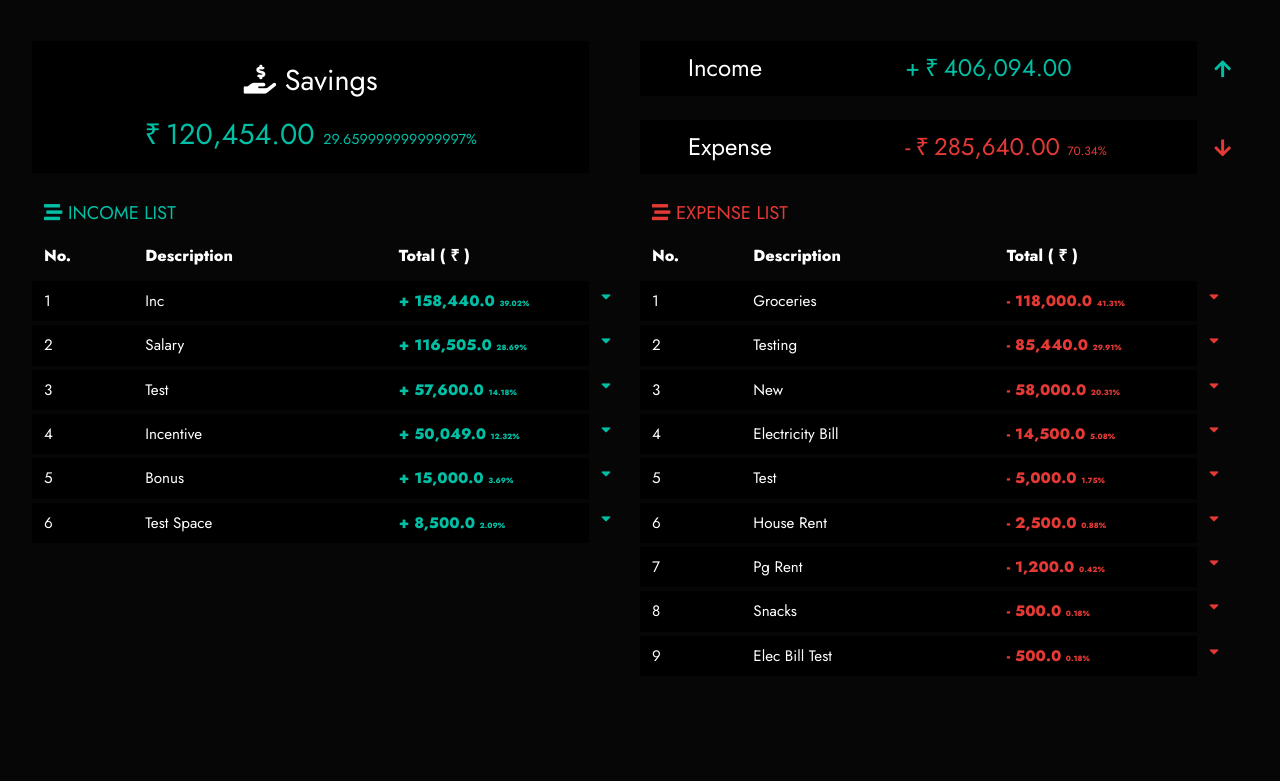
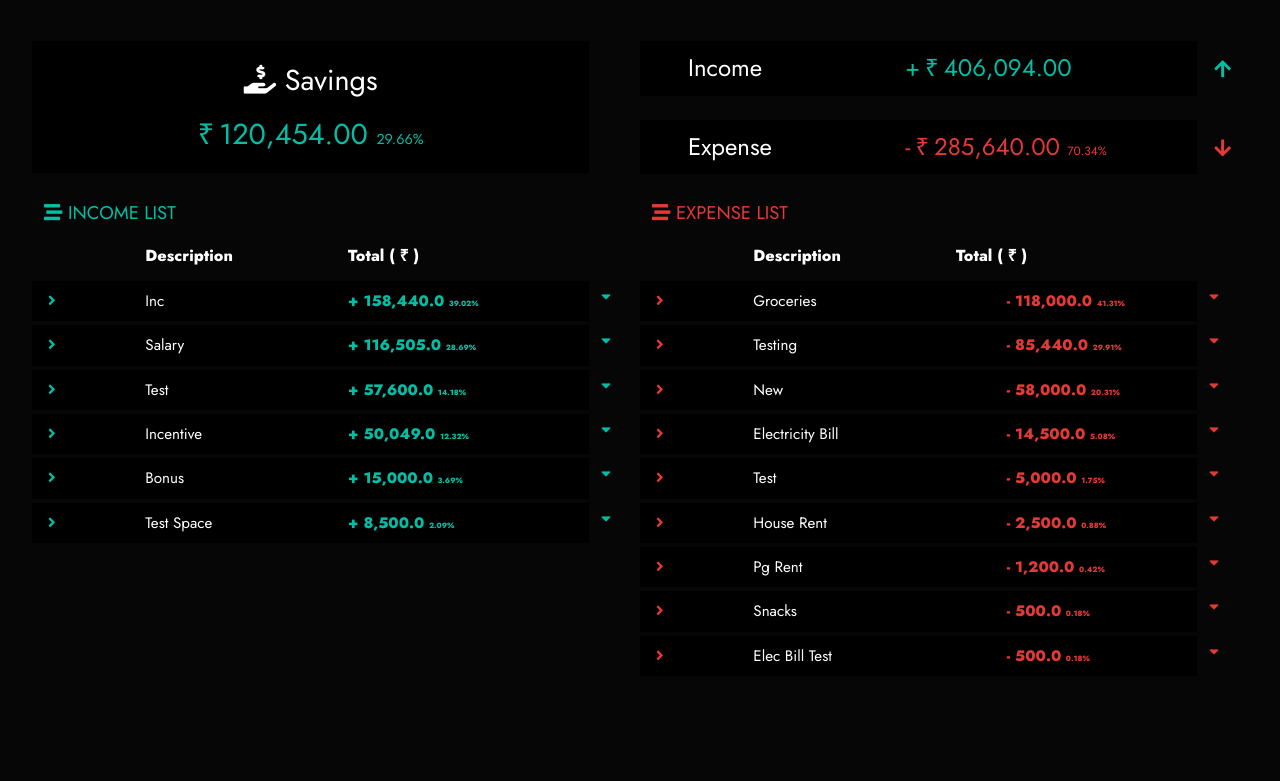
Before and after one commit to gsk-21/Budget-Manager, a Django app: page /user-profile in a window 1280 px wide. Shown: the part 59-840 px from the top of the page. Run offline with Django 3.2, Linux system fonts and the light colour scheme; a user stored in the database is signed in; data comes from the database, SQL or seed files in the repository; both versions use the stored data as it was after the commit; some libraries are stand-ins or nearby versions.

Commit message:
Feature update

```diff
--- a/app/views.py
+++ b/app/views.py
@@ -274,10 +274,7 @@ def monthly_budget(request):
                         total_expense = total_expense + get_number(i.amount, key)
                     except:
                         total_expense = total_expense + i.amount
-                # total_income = formated(total_income)
-                # total_expense = formated(total_expense)
-                # total_income = income_list.aggregate(Sum('amount'))['amount__sum']
-                # total_expense = expense_list.aggregate(Sum('amount'))['amount__sum']
+
                 savings = total_income - total_expense
 
                 expense_percent = 0
@@ -311,12 +308,28 @@ def monthly_budget(request):
                                    'savings': str(int(savings)),
                                    'savings_percent': savings_percent,
                                    'expense_percent': expense_percent,
-                                   'income_percent': income_percent
+                                   'income_percent': income_percent,
+                                   'max_income': False,
+                                   'max_expense': False,
+                                   'max_savings': False,
+                                   'min_income': False,
+                                   'min_expense': False,
+                                   'min_savings': False,
                                    }
                     budget_list.append(budget_dict)
+
+            max(budget_list, key=lambda x: float(x['income']))['max_income'] = True
+            max(budget_list, key=lambda x: float(x['expense']))['max_expense'] = True
+            max(budget_list, key=lambda x: float(x['savings']))['max_savings'] = True
+
+            if len(budget_list) > 1:
+                min(budget_list, key=lambda x: float(x['income']))['min_income'] = True
+                min(budget_list, key=lambda x: float(x['expense']))['min_expense'] = True
+                min(budget_list, key=lambda x: float(x['savings']))['min_savings'] = True
+
             budget_list.reverse()
             # print(year, "  -  ", yearly_income, "  ", yearly_expense, "  ", yearly_savings)
-            if (yearly_expense < yearly_income):
+            if yearly_expense < yearly_income:
                 yearly_inc_percent = 100
                 yearly_exp_percent = int(round(((int(yearly_expense) / int(yearly_income)) * 100), 0))
                 yearly_savings_percent = (100 - yearly_exp_percent)
@@ -466,7 +479,7 @@ def get_overall_budget(user, key):
     if total_expense < total_income:
         total_inc_percentage = 100
         total_exp_percentage = round(((int(total_expense) / int(total_income)) * 100), 2)
-        total_savings_percentage = total_inc_percentage - total_exp_percentage
+        total_savings_percentage = round((total_inc_percentage - total_exp_percentage), 2)
     context['overall_income'] = formated(total_income)
     context['overall_expense'] = formated(total_expense)
     context['overall_savings'] = formated(savings)
--- a/templates/expense_dropdown.html
+++ b/templates/expense_dropdown.html
@@ -17,8 +17,8 @@
 
     <div class="row content expenseContent word-wrap ">
 
-        <div class="col-2 white-row-bg pt-2 pb-2 expense-left-border">
-
+        <div class="col-2 white-row-bg pt-2 pb-2 expense-left-borderS">
+            {{forloop.counter}}.
         </div>
 
         <div class="col-5 white-row-bg pt-2 pb-2">
--- a/templates/expense_dropdown_mobile.html
+++ b/templates/expense_dropdown_mobile.html
@@ -37,10 +37,15 @@
 
     <div class="row content expenseContent word-wrap bg-expenses">
 
-        <div class="col-1 white-row-bg pt-2 pb-2 expense-left-border">
+        <div class="col-1 white-row-bg pt-2 pb-2 expense-left-borderS expense">
+            <div class="container  p-3">
+                <i class="fas fa-solid fa-angle-right"></i>
+                <!-- <i class="fas fa-solid fa-angle-right"></i> -->
+            </div>
         </div>
 
-        <div class="col-5 white-row-bg pt-2 pb-2 p-3">
+        <div class="col-5 white-row-bg pt-2 pb-2 p-3"
+         style="border-right:2px solid #E53935;font-weight:500;">
             <div class="container  p-3">
                 {{i.date|naturalday|title }}
             </div>
@@ -56,7 +61,7 @@
         </div>
 
     </div>
-    <div class=" mt-1"> </div>
+    <div class="mb-3"></div>
     {% endfor %}
     <div class="mb-3"></div>
 
--- a/templates/income_dropdown.html
+++ b/templates/income_dropdown.html
@@ -17,14 +17,14 @@
 
     <div class="row content incomeContent word-wrap ">
 
-        <div class="col-2 white-row-bg pt-2 pb-2 income-left-border">
-
+        <div class="col-2 white-row-bg pt-2 pb-2 income-left-borderS incomeS li">
+            {{forloop.counter}}.
         </div>
 
-        <div class="col-5 white-row-bg pt-2 pb-2">
+        <div class="col-4 white-row-bg pt-2 pb-2">
             {{i.date|naturalday|title }}
         </div>
-        <div class="col-4 income white-row-bg pt-2 pb-2 amts jost">
+        <div class="col-5 income white-row-bg pt-2 pb-2 amts jost ">
             <span style="margin-right: 5px;">+</span>{{i.amount|intcomma}}
             <span class="income user-expense-percent  white-row-bg pt-1 pb-1">
                 {{i.percent}}%
--- a/templates/income_dropdown_mobile.html
+++ b/templates/income_dropdown_mobile.html
@@ -2,7 +2,7 @@
 
 {% load humanize %}
 
-    <div class="row content  "  id="income_mobile_{{value.2}}_drop_down"
+<div class="row content  " id="income_mobile_{{value.2}}_drop_down"
     style="border:0px solid #00BFA5;border-left:0px solid #00BFA5;">
 
     <div class="col-1 white-row-bg income">
@@ -34,14 +34,21 @@
 
 <div class="" hidden id="income_mobile_{{value.2}}">
 
-{% for i in value.1|dictsortreversed:"amount"  %}
+    {% for i in value.1|dictsortreversed:"amount" %}
 
     <div class="row content incomeContent word-wrap bg-incomes">
 
-        <div class="col-1 white-row-bg pt-2 pb-2 income-left-border">
+        <div class="col-1 white-row-bg pt-2 pb-2 p-3 income">
+
+            <div class="container  p-3">
+                <i class="fas fa-solid fa-angle-right"></i>
+                <!-- <i class="fas fa-solid fa-angle-right"></i> -->
+            </div>
+            <!-- <i class="fas fa-solid fa-angle-right"></i> -->
+
         </div>
 
-        <div class="col-5 white-row-bg pt-2 pb-2 p-3">
+        <div class="col-5 white-row-bg pt-2 pb-2 p-3" style="border-right:2px solid #00BFA5;font-weight:500;">
             <div class="container  p-3">
                 {{i.date|naturalday|title }}
             </div>
@@ -57,28 +64,27 @@
         </div>
 
     </div>
-    <div class=" mt-1"> </div>
+
+    <div class="mb-3"></div>
+
     {% endfor %}
     <div class="mb-3"></div>
-
-
-
 
 
 <script>
 
     var incomeMobileDropdown = document.querySelector("#income_mobile_{{value.2}}_drop_down")
 
-    incomeMobileDropdown.addEventListener('click',function(){
+    incomeMobileDropdown.addEventListener('click', function () {
         var incomeMobile_list = document.querySelector("#income_mobile_{{value.2}}")
         incomeMobile_list.hidden = !incomeMobile_list.hidden
 
         caret_btn = document.querySelector("#income_mobile_{{value.2}}_caret-btn")
 
-        if(caret_btn.classList.contains("fa-caret-down")) {
+        if (caret_btn.classList.contains("fa-caret-down")) {
             caret_btn.classList.remove("fa-caret-down")
             caret_btn.classList.add("fa-caret-up")
-        }else{
+        } else {
             caret_btn.classList.remove("fa-caret-up")
             caret_btn.classList.add("fa-caret-down")
         }
--- a/templates/user_profile.html
+++ b/templates/user_profile.html
@@ -234,9 +234,9 @@
                 {% if incomes|length != 0 %}
                 <div class="row font-weight-bold mb-2">
                     <div class="col-2 ">
-                        No.
+                        <!-- No. -->
                     </div>
-                    <div class="col-5 ">
+                    <div class="col-4 ">
                         Description
                     </div>
                     <div class="col-4 ">
@@ -257,14 +257,13 @@
             <div class="col-6 ">
                 {% if expenses|length != 0 %}
                 <div class="row font-weight-bold mb-2">
-                    <div class="col-2">
-                        No.
+                    <div class="col-2 ">
+                        <!-- No. -->
                     </div>
-
-                    <div class="col-5 ">
+                    <div class="col-4 ">
                         Description
                     </div>
-                    <div class="col-4">
+                    <div class="col-4 ">
                         Total ( ₹ )
                     </div>
                     <div class="col-1 "></div>
@@ -293,14 +292,19 @@
                 {% for key,value in incomes_dict.items %}
                 <div class="row content  word-wrap"  >
 
-                    <div class="col-2 font-weight-bolds  white-row-bg pt-2 pb-2 ">
-                        {{forloop.counter}}
+                    <div class="col-2 font-weight-bolds  white-row-bg pt-2 pb-2 income">
+                        <!-- {{forloop.counter}} -->
+                        <span class="m-1">
+                            <i class="fas fa-solid fa-angle-right"></i>
+                        </span>
                     </div>
 
-                    <div class="col-5 white-row-bg pt-2 pb-2">
+                    <div class="col-4 white-row-bg pt-2 pb-2 ">
                         {{key | title}}
                     </div>
-                    <div class="col-4 income white-row-bg pt-2 pb-2 amt jost">
+
+
+                    <div class=" col-5 income white-row-bg pt-2 pb-2 amt jost">
                         <span style="margin-right: 5px;">+</span>{{value.0|intcomma}}
                         <span class="income user-expense-percent  white-row-bg pt-1 pb-1">
                             {{value.3}}%
@@ -346,8 +350,10 @@
             <div class="col-6 row-font">
                 {% for key,value in expenses_dict.items %}
                 <div class="row content  word-wrap"  >
-                    <div class="col-2 font-weight-bolds white-row-bg pt-2 pb-2">
-                        {{forloop.counter}}
+                    <div class="col-2 font-weight-bolds white-row-bg pt-2 pb-2 expense">
+                        <span class="m-1">
+                            <i class="fas fa-solid fa-angle-right"></i>
+                        </span>
                     </div>
 
                     <div class="col-5  white-row-bg pt-2 pb-2">
```
Also changed, not shown: templates/monthly_budget.html (+96 -3 lines), db.sqlite3, 1 other file.
